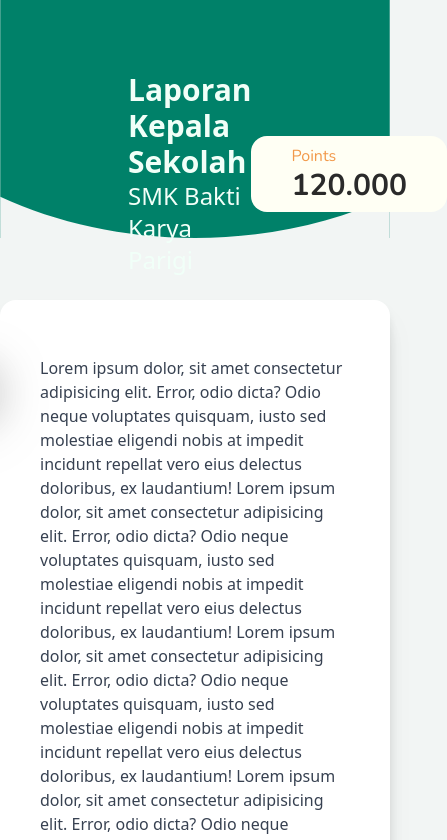
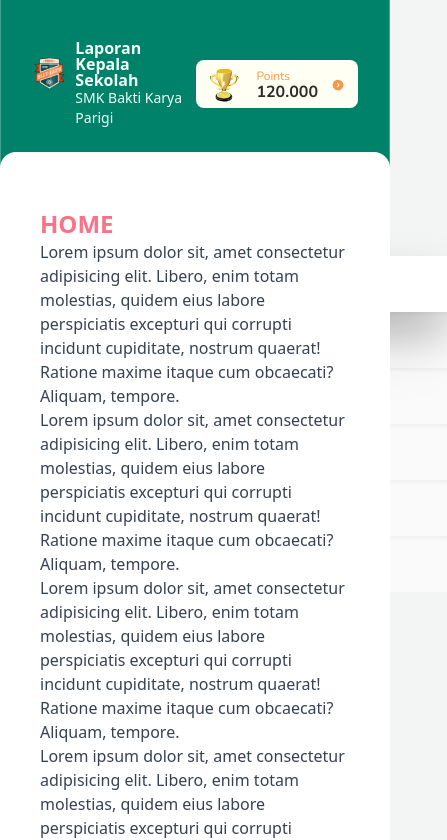
Before and after one commit to alfieqashwa/next-kepsek-report, a Next.js app: page /mulai in a window 390 px wide. Shown: the top 840 px of the page, 447 px wide, since content can reach past the window. Built offline with nearby package versions, Linux system fonts and the light colour scheme.

Commit message:
fix: modify md breakpoints

```diff
--- a/components/layout.tsx
+++ b/components/layout.tsx
@@ -7,7 +7,7 @@ type Props = { children: React.ReactNode };
 export default function Layout({ children }: Props): JSX.Element {
   return (
     <div
-      className="relative container flex flex-col bg-[url('/images/background-bottomshape.svg')] md:bg-[url('/images/background-bottomshape-invert.svg')] bg-no-repeat min-h-screen mx-auto bg-contain"
+      className="relative flex flex-col bg-[url('/images/background-bottomshape.svg')] md:bg-[url('/images/background-bottomshape-invert.svg')] bg-no-repeat min-h-screen mx-auto bg-contain"
     >
       <Head>
         <link rel="icon" href="/favicon.ico" />
@@ -17,8 +17,8 @@ export default function Layout({ children }: Props): JSX.Element {
         <title>Kepsek Report</title>
       </Head>
 
-      <header className="flex items-center justify-around pt-[72px] mx-28">
-        <span className="absolute top-0 right-0 hidden md:block">
+      <header className="flex items-center justify-around pt-10 mx-8 lg:pt-16 lg:mx-28">
+        <span className="absolute top-0 right-0 hidden w-24 md:block">
           <Image
             src="/images/banner-jaringan-idn-white.svg"
             alt="Logo of Jaringan IDN"
@@ -28,55 +28,105 @@ export default function Layout({ children }: Props): JSX.Element {
         </span>
 
         {/* School Logo */}
-        <section className="flex items-center justify-start space-x-4">
-          <div>
+        <section className="flex items-center justify-start space-x-2">
+          <span className="w-14 h-14">
             <Image src="/images/image-3.svg" width={100} height={100} alt="logo-school" />
-          </div>
+          </span>
           <div className="text-[#F1FFF8] flex flex-col justify-center items-start">
-            <h1 className="text-3xl font-bold">Laporan Kepala Sekolah</h1>
-            <h3 className="text-2xl">SMK Bakti Karya Parigi</h3>
+            <h1 className="font-semibold leading-4 lg:font-bold text-md lg:text-3xl">Laporan Kepala Sekolah</h1>
+            <h3 className="text-sm lg:text-2xl">SMK Bakti Karya Parigi</h3>
           </div>
         </section>
 
         {/* Trophy */}
-        <section className="bg-[#FFFFF4] font-primary rounded-2xl px-4 py-2 flex justify-between items-center space-x-6">
-          <div>
+        <section className="bg-[#FFFFF4] font-primary rounded-lg px-3 lg:px-4 py-1 flex justify-center items-center space-x-3 lg:space-x-6">
+          <div className="h-10 w-9">
             <Image src="/images/layer-1.svg" alt="trophy" width={51.25} height={60.85} />
           </div>
           <div>
-            <h4 className="text-[#F2994A]">Points</h4>
-            <p className="text-3xl font-bold text-meteorite">120.000</p>
+            <h4 className="text-xs lg:text-base text-[#F2994A]">Points</h4>
+            <p className="font-bold leading-4 text-md lg:text-3xl text-meteorite">120.000</p>
           </div>
-          <div>
+          <div className="w-4 h-4">
             <Image src="/images/icon_btn-next_yellow.svg" alt="trophy" width={30} height={30} />
           </div>
         </section>
 
+        <nav className="fixed flex flex-col left-[450px] z-90 inset-y-64">
+          <a href="#home" className="w-60 -ml-60 p-4 rounded-l-2xl bg-white drop-shadow-2xl shadow-2xl text-[#008169]">
+            Home
+          </a>
+          <a href="#data-digital" className="p-4 active:bg-white rounded-l-2xl shadow-inner bg-[#FAFAFA] text-[#A4A4A4] w-60 -ml-60">
+            Data Digital
+          </a>
+          <a href="#keuangan-digital" className="p-4 rounded-l-2xl shadow-inner bg-[#FAFAFA] text-[#A4A4A4] w-60 -ml-60">
+            Keuangan Digital
+          </a>
+          <a href="#absensi-digital" className="p-4 rounded-l-2xl shadow-inner bg-[#FAFAFA] text-[#A4A4A4] w-60 -ml-60">
+            Absensi Digital
+          </a>
+          <a href="#toko-pelajar" className="p-4 rounded-l-2xl shadow-inner bg-[#FAFAFA] text-[#A4A4A4] w-60 -ml-60">
+            Toko Pelajar
+          </a>
+          <a href="#sign-out" className="p-4 rounded-l-2xl shadow-inner bg-[#FAFAFA] text-[#A4A4A4] w-60 -ml-60">
+            Sign Out
+          </a>
+        </nav>
       </header>
 
-      <section className="container relative max-w-3xl mx-auto mt-6 mr-64 bg-white shadow-xl drop-shadow-xl rounded-2xl">
-        <nav className="absolute left-0 flex flex-col inset-y-10">
-          <ul className="space-y-1">
-            <li className="w-60 -ml-60 p-4 rounded-l-2xl bg-white drop-shadow-2xl shadow-2xl text-[#008169]">
-              <a href="#">Home</a>
-            </li>
-            <li className="p-4 rounded-l-2xl shadow-inner bg-[#FAFAFA] text-[#A4A4A4] w-60 -ml-60">
-              <a href="#">Home</a>
-            </li>
-          </ul>
-        </nav>
+      <section className="relative mt-6 bg-white shadow-xl drop-shadow-xl rounded-2xl">
         <main className="px-10 py-14">
-          Lorem ipsum dolor, sit amet consectetur adipisicing elit. Error, odio dicta? Odio neque voluptates quisquam, iusto sed molestiae eligendi nobis at impedit incidunt repellat vero eius delectus doloribus, ex laudantium!
-          Lorem ipsum dolor, sit amet consectetur adipisicing elit. Error, odio dicta? Odio neque voluptates quisquam, iusto sed molestiae eligendi nobis at impedit incidunt repellat vero eius delectus doloribus, ex laudantium!
-          Lorem ipsum dolor, sit amet consectetur adipisicing elit. Error, odio dicta? Odio neque voluptates quisquam, iusto sed molestiae eligendi nobis at impedit incidunt repellat vero eius delectus doloribus, ex laudantium!
-          Lorem ipsum dolor, sit amet consectetur adipisicing elit. Error, odio dicta? Odio neque voluptates quisquam, iusto sed molestiae eligendi nobis at impedit incidunt repellat vero eius delectus doloribus, ex laudantium!
-          Lorem ipsum dolor, sit amet consectetur adipisicing elit. Error, odio dicta? Odio neque voluptates quisquam, iusto sed molestiae eligendi nobis at impedit incidunt repellat vero eius delectus doloribus, ex laudantium!
-          Lorem ipsum dolor, sit amet consectetur adipisicing elit. Error, odio dicta? Odio neque voluptates quisquam, iusto sed molestiae eligendi nobis at impedit incidunt repellat vero eius delectus doloribus, ex laudantium!
-          Lorem ipsum dolor, sit amet consectetur adipisicing elit. Error, odio dicta? Odio neque voluptates quisquam, iusto sed molestiae eligendi nobis at impedit incidunt repellat vero eius delectus doloribus, ex laudantium!
-          Lorem ipsum dolor, sit amet consectetur adipisicing elit. Error, odio dicta? Odio neque voluptates quisquam, iusto sed molestiae eligendi nobis at impedit incidunt repellat vero eius delectus doloribus, ex laudantium!
-          Lorem ipsum dolor, sit amet consectetur adipisicing elit. Error, odio dicta? Odio neque voluptates quisquam, iusto sed molestiae eligendi nobis at impedit incidunt repellat vero eius delectus doloribus, ex laudantium!
-          Lorem ipsum dolor, sit amet consectetur adipisicing elit. Error, odio dicta? Odio neque voluptates quisquam, iusto sed molestiae eligendi nobis at impedit incidunt repellat vero eius delectus doloribus, ex laudantium!
-          Lorem ipsum dolor, sit amet consectetur adipisicing elit. Error, odio dicta? Odio neque voluptates quisquam, iusto sed molestiae eligendi nobis at impedit incidunt repellat vero eius delectus doloribus, ex laudantium!
+
+          <section id="home">
+            <h2 className="text-2xl font-semibold text-rose-400">HOME</h2>
+            <p>Lorem ipsum dolor sit, amet consectetur adipisicing elit. Libero, enim totam molestias, quidem eius labore perspiciatis excepturi qui corrupti incidunt cupiditate, nostrum quaerat! Ratione maxime itaque cum obcaecati? Aliquam, tempore.</p>
+            <p>Lorem ipsum dolor sit, amet consectetur adipisicing elit. Libero, enim totam molestias, quidem eius labore perspiciatis excepturi qui corrupti incidunt cupiditate, nostrum quaerat! Ratione maxime itaque cum obcaecati? Aliquam, tempore.</p>
+            <p>Lorem ipsum dolor sit, amet consectetur adipisicing elit. Libero, enim totam molestias, quidem eius labore perspiciatis excepturi qui corrupti incidunt cupiditate, nostrum quaerat! Ratione maxime itaque cum obcaecati? Aliquam, tempore.</p>
+            <p>Lorem ipsum dolor sit, amet consectetur adipisicing elit. Libero, enim totam molestias, quidem eius labore perspiciatis excepturi qui corrupti incidunt cupiditate, nostrum quaerat! Ratione maxime itaque cum obcaecati? Aliquam, tempore.</p>
+            <p>Lorem ipsum dolor sit, amet consectetur adipisicing elit. Libero, enim totam molestias, quidem eius labore perspiciatis excepturi qui corrupti incidunt cupiditate, nostrum quaerat! Ratione maxime itaque cum obcaecati? Aliquam, tempore.</p>
+            <p>Lorem ipsum dolor sit, amet consectetur adipisicing elit. Libero, enim totam molestias, quidem eius labore perspiciatis excepturi qui corrupti incidunt cupiditate, nostrum quaerat! Ratione maxime itaque cum obcaecati? Aliquam, tempore.</p>
+          </section>
+          <section id="data-digital">
+            <h2 className="text-2xl font-semibold text-rose-400">Data Digital</h2>
+            <p>Lorem ipsum dolor sit, amet consectetur adipisicing elit. Libero, enim totam molestias, quidem eius labore perspiciatis excepturi qui corrupti incidunt cupiditate, nostrum quaerat! Ratione maxime itaque cum obcaecati? Aliquam, tempore.</p>
+            <p>Lorem ipsum dolor sit, amet consectetur adipisicing elit. Libero, enim totam molestias, quidem eius labore perspiciatis excepturi qui corrupti incidunt cupiditate, nostrum quaerat! Ratione maxime itaque cum obcaecati? Aliquam, tempore.</p>
+            <p>Lorem ipsum dolor sit, amet consectetur adipisicing elit. Libero, enim totam molestias, quidem eius labore perspiciatis excepturi qui corrupti incidunt cupiditate, nostrum quaerat! Ratione maxime itaque cum obcaecati? Aliquam, tempore.</p>
+            <p>Lorem ipsum dolor sit, amet consectetur adipisicing elit. Libero, enim totam molestias, quidem eius labore perspiciatis excepturi qui corrupti incidunt cupiditate, nostrum quaerat! Ratione maxime itaque cum obcaecati? Aliquam, tempore.</p>
+          </section>
+          <section id="keuangan-digital">
+            <h2 className="text-2xl font-semibold text-rose-400">Keuangan Digital</h2>
+            <p>Lorem ipsum dolor sit, amet consectetur adipisicing elit. Libero, enim totam molestias, quidem eius labore perspiciatis excepturi qui corrupti incidunt cupiditate, nostrum quaerat! Ratione maxime itaque cum obcaecati? Aliquam, tempore.</p>
+            <p>Lorem ipsum dolor sit, amet consectetur adipisicing elit. Libero, enim totam molestias, quidem eius labore perspiciatis excepturi qui corrupti incidunt cupiditate, nostrum quaerat! Ratione maxime itaque cum obcaecati? Aliquam, tempore.</p>
+            <p>Lorem ipsum dolor sit, amet consectetur adipisicing elit. Libero, enim totam molestias, quidem eius labore perspiciatis excepturi qui corrupti incidunt cupiditate, nostrum quaerat! Ratione maxime itaque cum obcaecati? Aliquam, tempore.</p>
+            <p>Lorem ipsum dolor sit, amet consectetur adipisicing elit. Libero, enim totam molestias, quidem eius labore perspiciatis excepturi qui corrupti incidunt cupiditate, nostrum quaerat! Ratione maxime itaque cum obcaecati? Aliquam, tempore.</p>
+            <p>Lorem ipsum dolor sit, amet consectetur adipisicing elit. Libero, enim totam molestias, quidem eius labore perspiciatis excepturi qui corrupti incidunt cupiditate, nostrum quaerat! Ratione maxime itaque cum obcaecati? Aliquam, tempore.</p>
+            <p>Lorem ipsum dolor sit, amet consectetur adipisicing elit. Libero, enim totam molestias, quidem eius labore perspiciatis excepturi qui corrupti incidunt cupiditate, nostrum quaerat! Ratione maxime itaque cum obcaecati? Aliquam, tempore.</p>
+            <p>Lorem ipsum dolor sit, amet consectetur adipisicing elit. Libero, enim totam molestias, quidem eius labore perspiciatis excepturi qui corrupti incidunt cupiditate, nostrum quaerat! Ratione maxime itaque cum obcaecati? Aliquam, tempore.</p>
+          </section>
+          <section id="absensi-digital">
+            <h2 className="text-2xl font-semibold text-rose-400">Absensi Digital</h2>
+            <p>Lorem ipsum dolor sit, amet consectetur adipisicing elit. Libero, enim totam molestias, quidem eius labore perspiciatis excepturi qui corrupti incidunt cupiditate, nostrum quaerat! Ratione maxime itaque cum obcaecati? Aliquam, tempore.</p>
+            <p>Lorem ipsum dolor sit, amet consectetur adipisicing elit. Libero, enim totam molestias, quidem eius labore perspiciatis excepturi qui corrupti incidunt cupiditate, nostrum quaerat! Ratione maxime itaque cum obcaecati? Aliquam, tempore.</p>
+            <p>Lorem ipsum dolor sit, amet consectetur adipisicing elit. Libero, enim totam molestias, quidem eius labore perspiciatis excepturi qui corrupti incidunt cupiditate, nostrum quaerat! Ratione maxime itaque cum obcaecati? Aliquam, tempore.</p>
+            <p>Lorem ipsum dolor sit, amet consectetur adipisicing elit. Libero, enim totam molestias, quidem eius labore perspiciatis excepturi qui corrupti incidunt cupiditate, nostrum quaerat! Ratione maxime itaque cum obcaecati? Aliquam, tempore.</p>
+          </section>
+          <section id="toko-pelajar">
+            <h2 className="text-2xl font-semibold text-rose-400">Toko Pelajar</h2>
+            <p>Lorem ipsum dolor sit, amet consectetur adipisicing elit. Libero, enim totam molestias, quidem eius labore perspiciatis excepturi qui corrupti incidunt cupiditate, nostrum quaerat! Ratione maxime itaque cum obcaecati? Aliquam, tempore.</p>
+            <p>Lorem ipsum dolor sit, amet consectetur adipisicing elit. Libero, enim totam molestias, quidem eius labore perspiciatis excepturi qui corrupti incidunt cupiditate, nostrum quaerat! Ratione maxime itaque cum obcaecati? Aliquam, tempore.</p>
+            <p>Lorem ipsum dolor sit, amet consectetur adipisicing elit. Libero, enim totam molestias, quidem eius labore perspiciatis excepturi qui corrupti incidunt cupiditate, nostrum quaerat! Ratione maxime itaque cum obcaecati? Aliquam, tempore.</p>
+            <p>Lorem ipsum dolor sit, amet consectetur adipisicing elit. Libero, enim totam molestias, quidem eius labore perspiciatis excepturi qui corrupti incidunt cupiditate, nostrum quaerat! Ratione maxime itaque cum obcaecati? Aliquam, tempore.</p>
+          </section>
+          <section id="sign-out">
+            <h2 className="text-2xl font-semibold text-rose-400">Sign Out</h2>
+            <p>Lorem ipsum dolor sit, amet consectetur adipisicing elit. Libero, enim totam molestias, quidem eius labore perspiciatis excepturi qui corrupti incidunt cupiditate, nostrum quaerat! Ratione maxime itaque cum obcaecati? Aliquam, tempore.</p>
+            <p>Lorem ipsum dolor sit, amet consectetur adipisicing elit. Libero, enim totam molestias, quidem eius labore perspiciatis excepturi qui corrupti incidunt cupiditate, nostrum quaerat! Ratione maxime itaque cum obcaecati? Aliquam, tempore.</p>
+            <p>Lorem ipsum dolor sit, amet consectetur adipisicing elit. Libero, enim totam molestias, quidem eius labore perspiciatis excepturi qui corrupti incidunt cupiditate, nostrum quaerat! Ratione maxime itaque cum obcaecati? Aliquam, tempore.</p>
+            <p>Lorem ipsum dolor sit, amet consectetur adipisicing elit. Libero, enim totam molestias, quidem eius labore perspiciatis excepturi qui corrupti incidunt cupiditate, nostrum quaerat! Ratione maxime itaque cum obcaecati? Aliquam, tempore.</p>
+            <p>Lorem ipsum dolor sit, amet consectetur adipisicing elit. Libero, enim totam molestias, quidem eius labore perspiciatis excepturi qui corrupti incidunt cupiditate, nostrum quaerat! Ratione maxime itaque cum obcaecati? Aliquam, tempore.</p>
+            <p>Lorem ipsum dolor sit, amet consectetur adipisicing elit. Libero, enim totam molestias, quidem eius labore perspiciatis excepturi qui corrupti incidunt cupiditate, nostrum quaerat! Ratione maxime itaque cum obcaecati? Aliquam, tempore.</p>
+            <p>Lorem ipsum dolor sit, amet consectetur adipisicing elit. Libero, enim totam molestias, quidem eius labore perspiciatis excepturi qui corrupti incidunt cupiditate, nostrum quaerat! Ratione maxime itaque cum obcaecati? Aliquam, tempore.</p>
+          </section>
         </main>
       </section>
 
@@ -84,7 +134,7 @@ export default function Layout({ children }: Props): JSX.Element {
       {/* <main className="container max-w-4xl mx-auto mt-6 bg-white">{children}</main> */}
 
       {/* FOOTER */}
-      <footer className="font-primary mt-[38px] mb-[54px] max-w-3xl mx-auto mr-64 container">
+      <footer className="font-primary mt-[38px] mb-[54px] max-w-3xl mx-auto mr-48 container">
         <p className="text-black">Terdapat pertanyaan atau kendala ?</p>
         <section className="flex items-center justify-between mt-2">
           <button className="flex space-x-2 justify-center items-center bg-[#008169] rounded-full pl-3 pr-6 py-1 hover:opacity-90 transition-all duration-150 ease-in-out shadow-md shrink-0">
```
